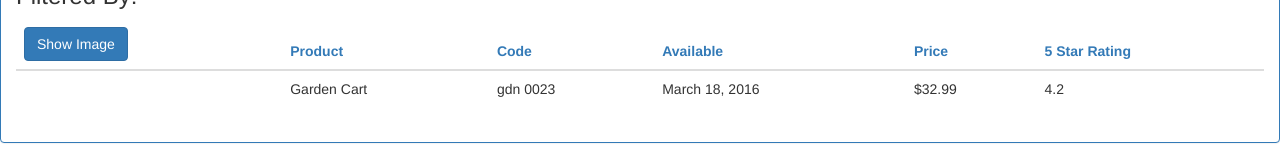
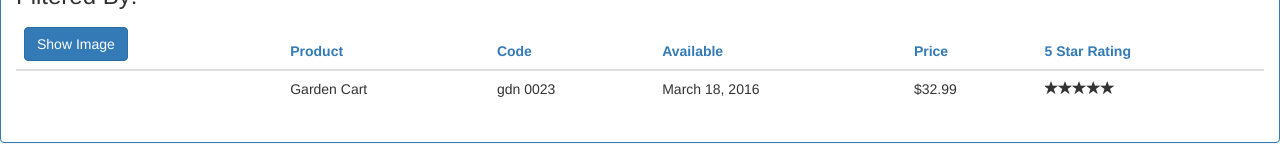
Before and after one commit to asilvam133/PS---NG---Getting-Started, an Angular app in the folder APM/: page / in a window 1280 px wide. Shown: the part 204-364 px from the top of the page. Built offline with nearby package versions, Linux system fonts and the light colour scheme.

Commit message:
star component'

```diff
--- a/APM/src/app/app.module.ts
+++ b/APM/src/app/app.module.ts
@@ -6,13 +6,15 @@
 import { AppComponent } from './app.component';
 import { ProductListComponent } from './products/product-list.component';
 import { ConvertToSpacesPipe } from './shared/convert-to-spaces.pipe';
+import { StarComponent } from './shared/star.component';
 
 
 @NgModule({
   declarations: [
     AppComponent,
     ProductListComponent,
-    ConvertToSpacesPipe
+    ConvertToSpacesPipe,
+    StarComponent
   ],
   imports: [
     BrowserModule,
--- a/APM/src/app/products/product-list.component.html
+++ b/APM/src/app/products/product-list.component.html
@@ -52,7 +52,7 @@
                         <td>{{product.productCode | lowercase | convertToSpaces:'-'}}</td>
                         <td>{{product.releaseDate}}</td>
                         <td>{{product.price | currency:'USD':true:'1.2-2'}}</td>
-                        <td>{{product.starRating}}</td>
+                        <td><pm-star [rating]='product.starRating'></pm-star></td>
                     </tr>
                 </tbody>
 
--- /dev/null
+++ b/APM/src/app/shared/star.component.ts
@@ -0,0 +1,18 @@
+import { Component, OnChanges, Input } from '@angular/core'
+
+@Component({
+    selector: 'pm-star',
+    templateUrl: './star.component.html',
+    styleUrls: ['./star.component.css']
+})
+export class StarComponent implements OnChanges {
+    @Input() rating: number;
+    starWidth: number;
+
+    constructor() { }
+
+    ngOnChanges() {
+        this.starWidth = this.rating * 86/5;
+        console.log(this.starWidth);
+     }
+}
```
